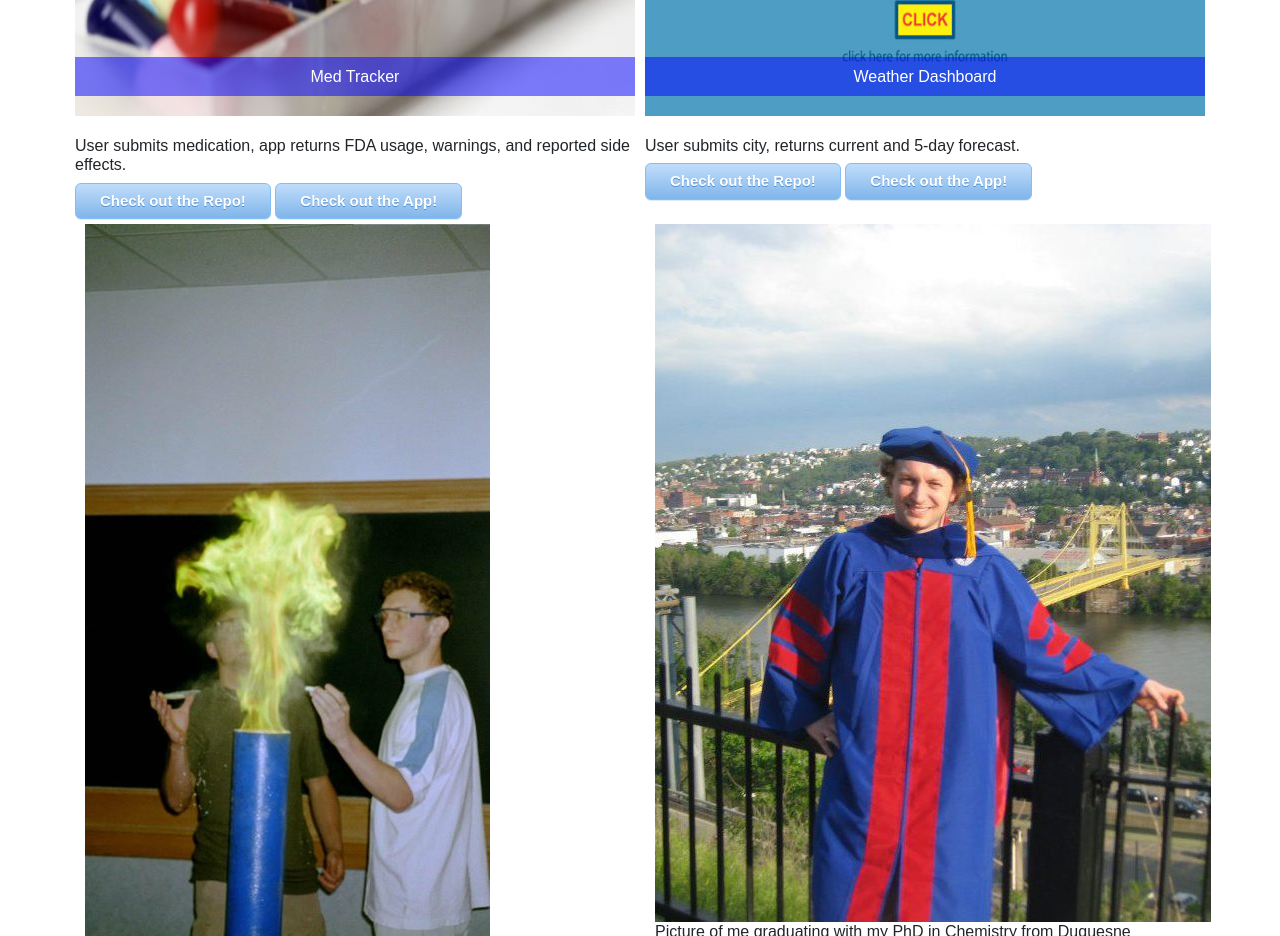
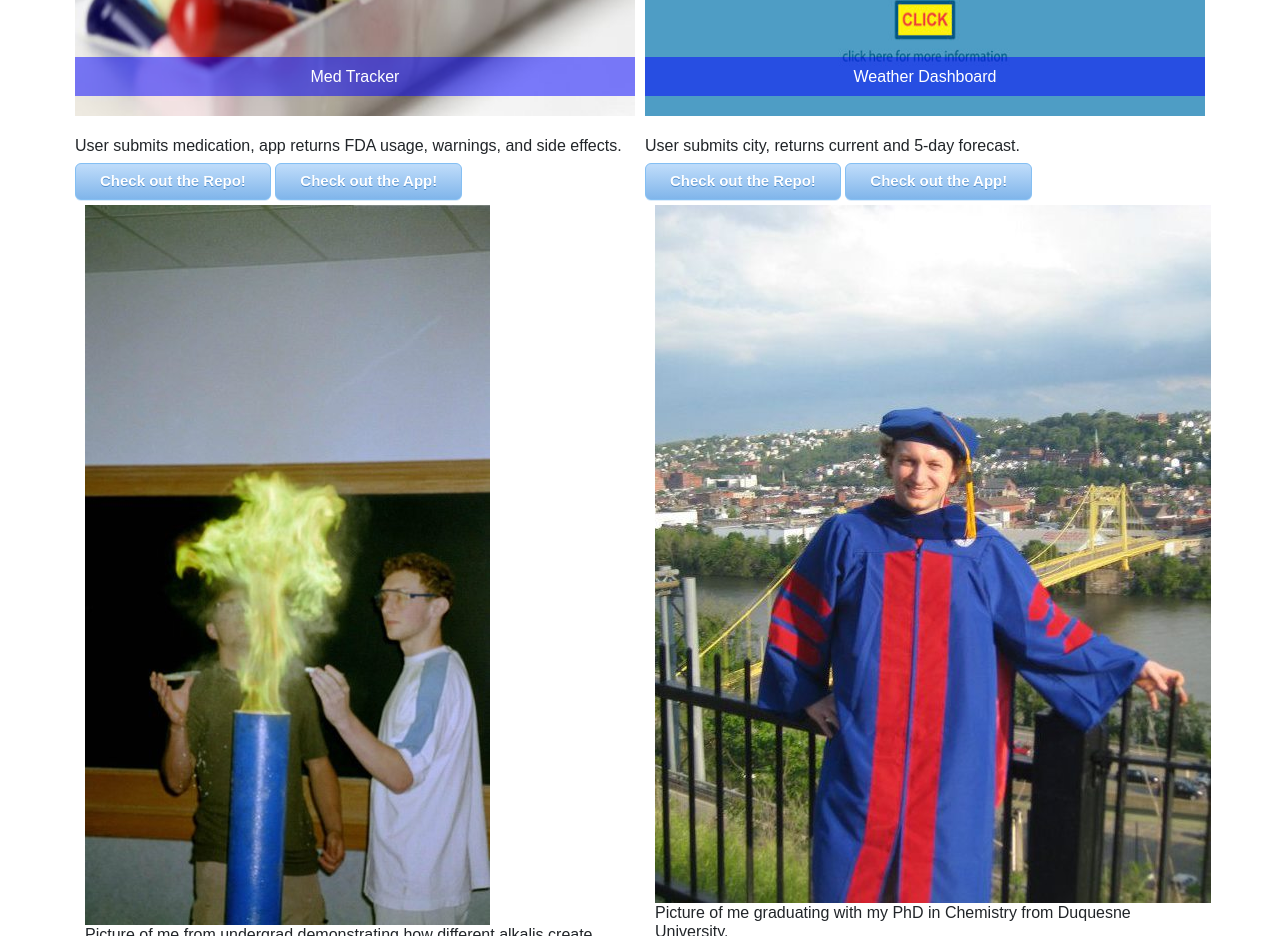
Before and after one commit to dktrcoco/Portfolio, a plain HTML site: page portfolio.html in a window 1280 px wide. Shown: the part 1060-1996 px from the top of the page. Drawn offline with nearby package versions, Linux system fonts and the light colour scheme.

Commit message:
small aesthetic fixes

```diff
--- a/portfolio.html
+++ b/portfolio.html
@@ -86,7 +86,7 @@
           <img class="image" src="Assets/Images/Meds.jpg" alt="Med Tracker">
           <h6 class="imageText">Med Tracker</h6>
         </div>
-        <h6>User submits medication, app returns FDA usage, warnings, and reported side effects.</h6>
+        <h6>User submits medication, app returns FDA usage, warnings, and side effects.</h6>
         <div>
           <a class="button" href="https://github.com/dktrcoco/MedTracker">Check out the Repo!</a>
           <a class="button" href="https://dktrcoco.github.io/newMedicinePlanner/">Check out the App!</a>
```
